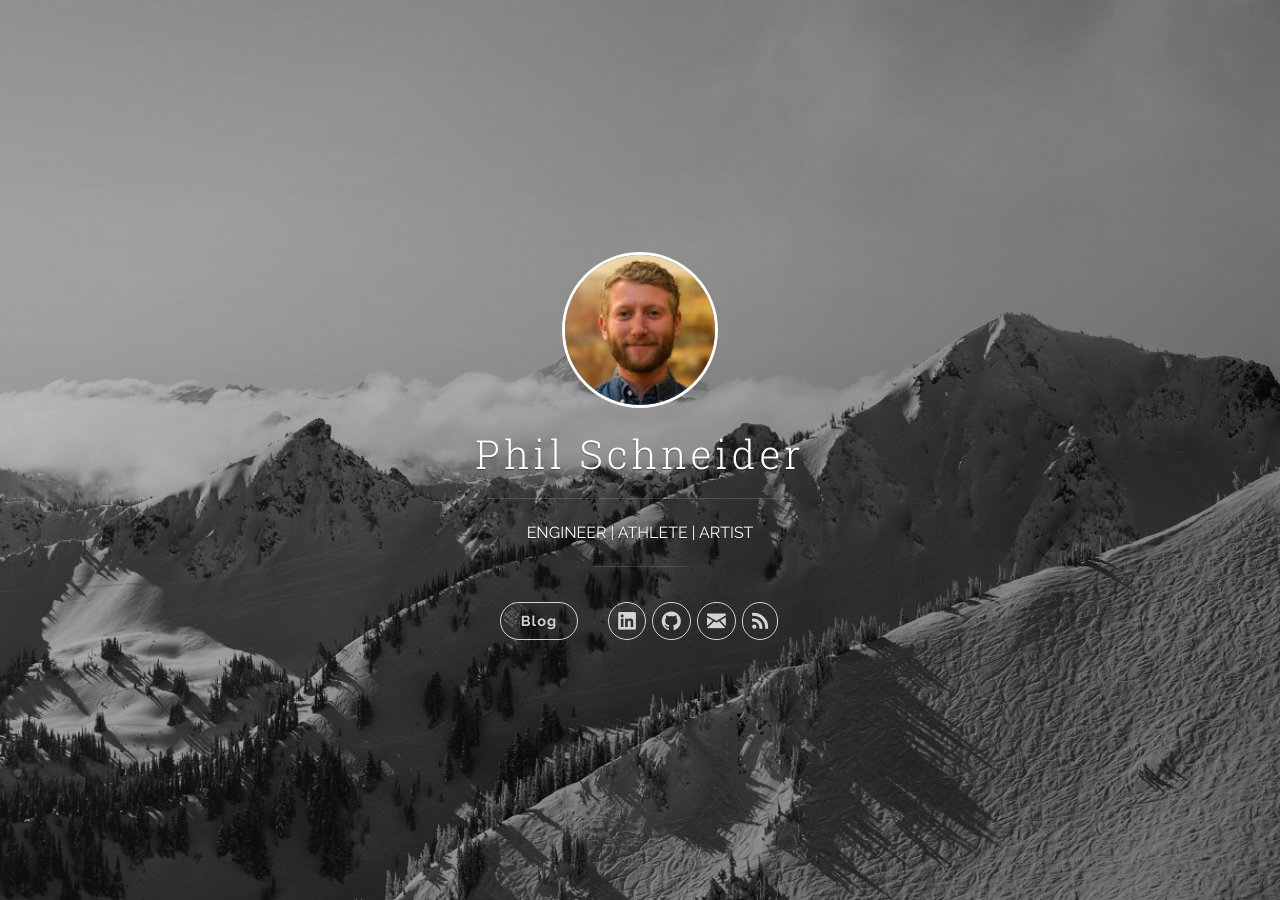
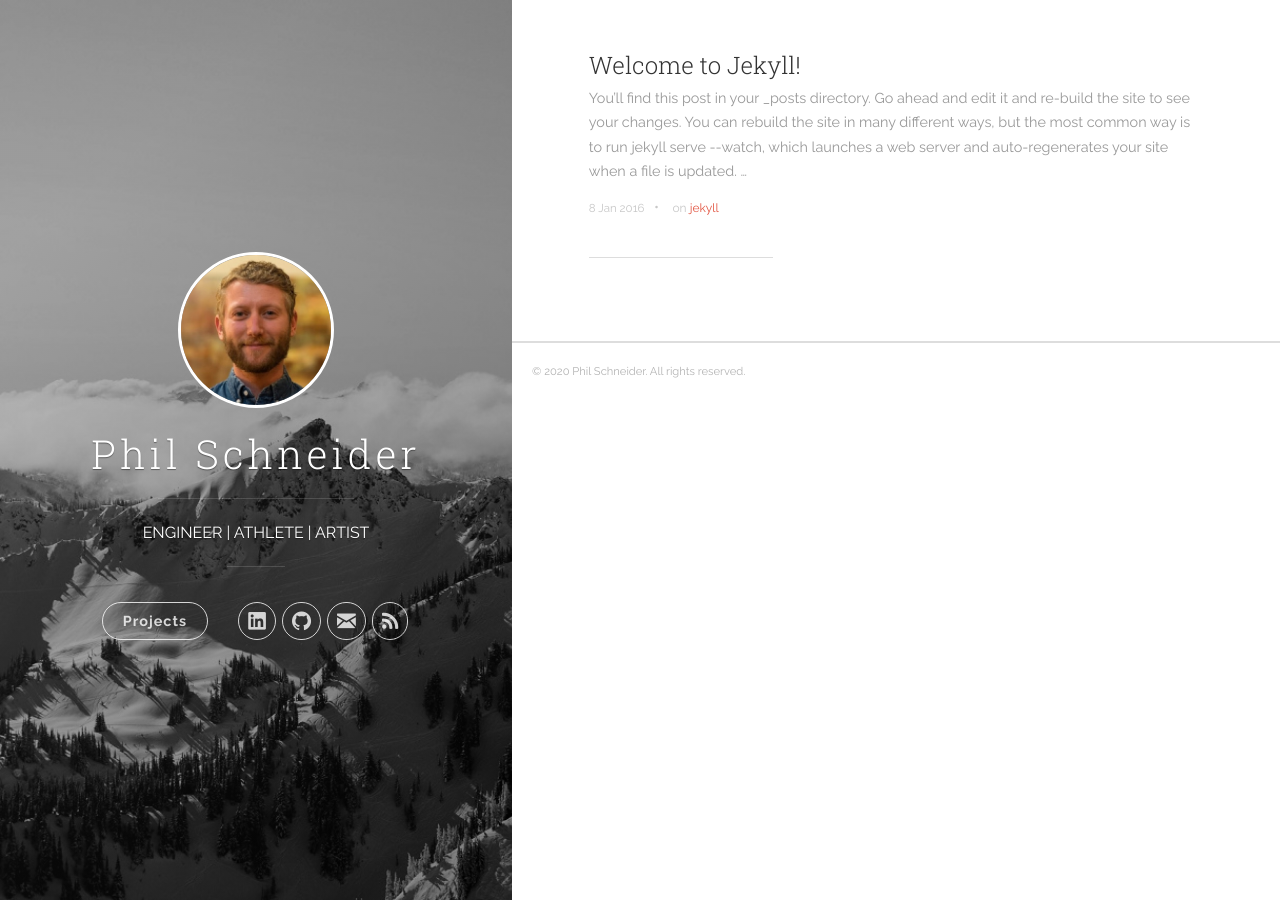
Before and after one commit to Schnep45/Schnep45.github.io, a Jekyll site: the page built from index.html, in a window 1280 px wide. Built offline with Jekyll 4.4.1, drawn with Linux system fonts in a browser that asks for light colours; the list of posts is cut into pages by our own code.

Commit message:
fix projects button, turned tracking back on

```diff
--- a/_includes/footer.html
+++ b/_includes/footer.html
@@ -2,7 +2,7 @@
   <span class="footer__copyright">&copy; {{ site.time | date: '%Y' }} {{ site.author.name }}. All rights reserved.</span>
 </footer>
 
-<!--<script type="text/javascript" src="https://ajax.googleapis.com/ajax/libs/jquery/3.3.1/jquery.min.js"></script>-->
+<script type="text/javascript" src="https://ajax.googleapis.com/ajax/libs/jquery/3.3.1/jquery.min.js"></script>
 <script type="text/javascript" src="{{ site.baseurl }}/js/main.js?{{site.time | date: '%s%N'}}"></script>
 {% if site.google_analytics and jekyll.environment != "development" %}
 <script>
--- a/_includes/header.html
+++ b/_includes/header.html
@@ -21,8 +21,8 @@
 
           <nav class="cover-navigation cover-navigation--primary">
             <ul class="navigation">
-              <li class="navigation__item"><a href="{{ site.baseurl }}/#blog" title="link to {{ site.title }} blog"
-                  class="blog-button">Blog</a></li>
+              <li class="navigation__item"><a href="{{ site.baseurl }}/#projects" title="link to {{ site.title }} projects"
+                  class="projects-button">Projects</a></li>
             </ul>
           </nav>
 
--- a/_includes/pagination.html
+++ b/_includes/pagination.html
@@ -1,7 +1,7 @@
 <nav class="pagination" role="navigation">
   {% if paginator.previous_page %}
     {% if paginator.previous_page == 1 %}
-      <a rel="prev" class="posts newer btn small" href="{{ site.baseurl }}/#blog" title="Previous Page">← Newer Posts</a>
+      <a rel="prev" class="posts newer btn small" href="{{ site.baseurl }}/#projects" title="Previous Page">← Newer Posts</a>
     {% else %}
       <a rel="prev" class="posts newer btn small" href="{{ site.baseurl }}/page{{ paginator.previous_page }}/">← Newer Posts</a>
     {% endif %}
--- a/js/main.js
+++ b/js/main.js
@@ -6,7 +6,7 @@ exclude: 'yes'
 
   $(document).ready(function () {
     {% if site.disable_landing_page != true %}
-    $('a.blog-button').click(function (e) {
+    $('a.projects-button').click(function (e) {
       if ($('.panel-cover').hasClass('panel-cover--collapsed')) return
       currentWidth = $('.panel-cover').width()
       if (currentWidth < 960) {
@@ -18,7 +18,7 @@ exclude: 'yes'
       }
     })
 
-    if (window.location.hash && window.location.hash == '#blog') {
+    if (window.location.hash && window.location.hash == '#projects') {
       $('.panel-cover').addClass('panel-cover--collapsed')
     }
 
@@ -32,7 +32,7 @@ exclude: 'yes'
       $('.btn-mobile-menu__icon').toggleClass('icon-list icon-x-circle animated fadeIn')
     })
 
-    $('.navigation-wrapper .blog-button').click(function () {
+    $('.navigation-wrapper .projects-button').click(function () {
       $('.navigation-wrapper').toggleClass('visible')
       $('.btn-mobile-menu__icon').toggleClass('icon-list icon-x-circle animated fadeIn')
     })
```
